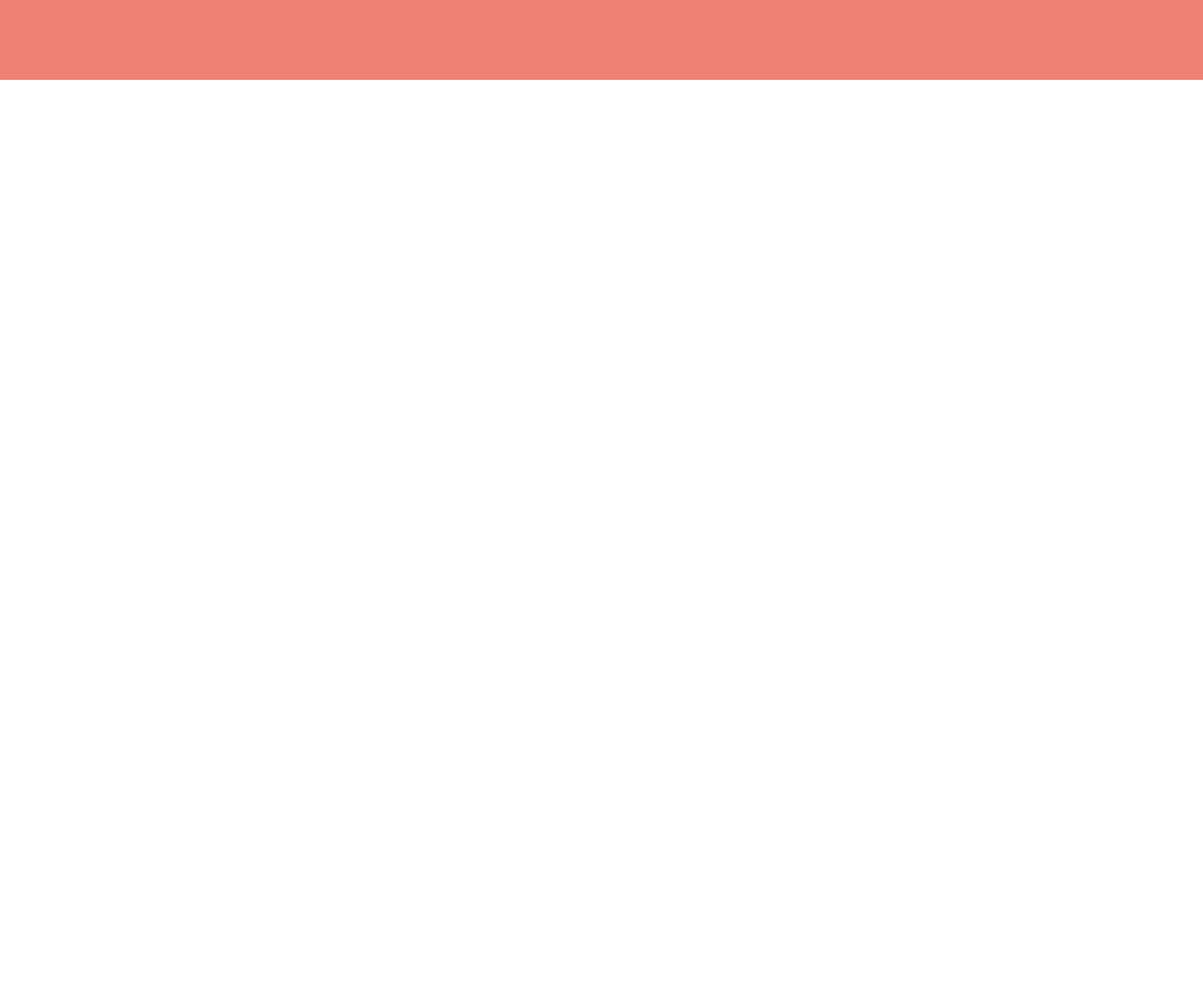
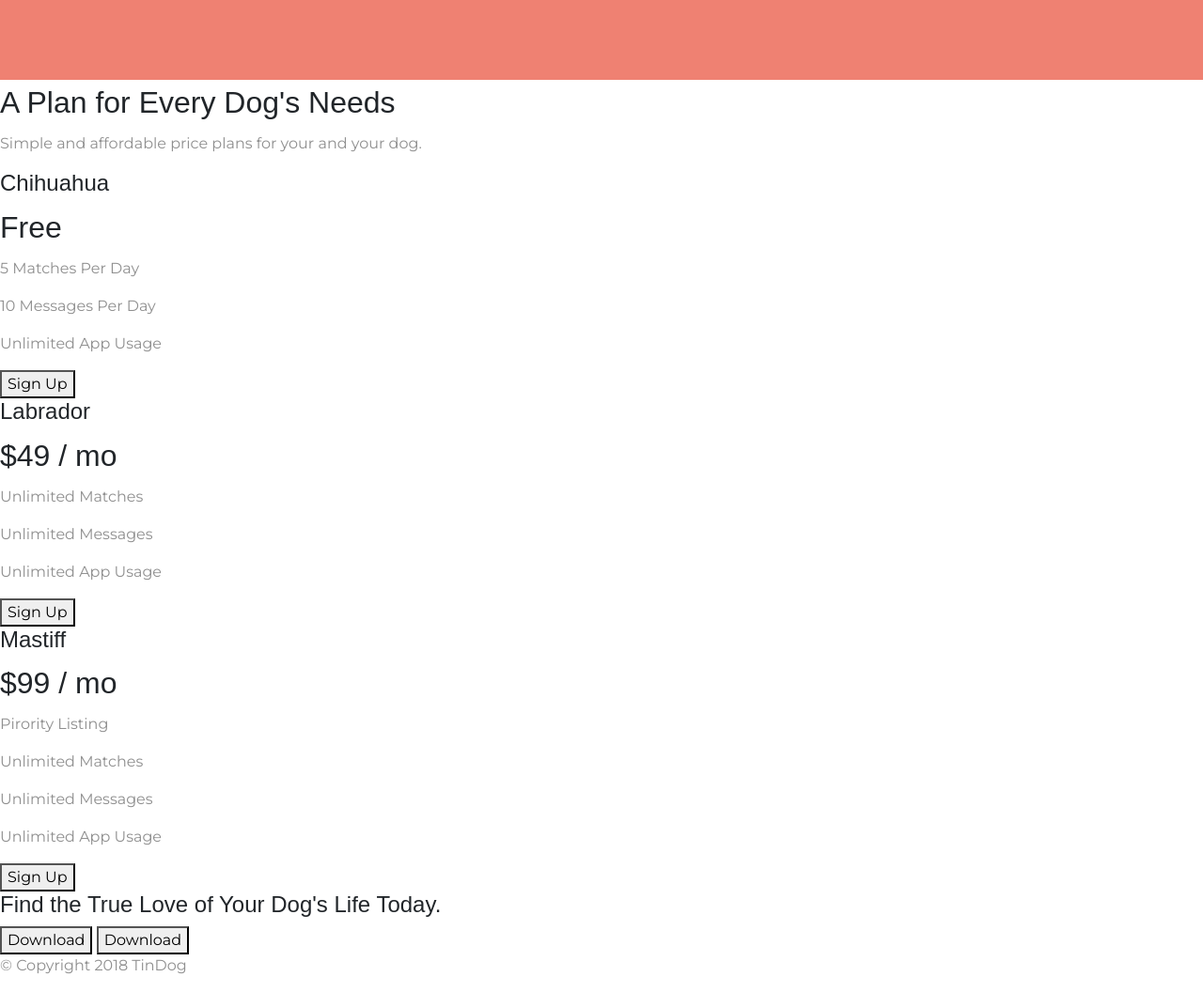
Before and after one commit to bolgarutka/bolgarutka.github.io, a plain HTML site: page index.html in a window 1280 px wide. Shown: the part 2774-3830 px from the top of the page at 94% size. Before the commit the page ends 2859 px from the top, so only its background shows below. Drawn offline with nearby package versions, Linux system fonts and the light colour scheme.

Commit message:
docs: updated description

```diff
--- a/index.html
+++ b/index.html
@@ -119,7 +119,59 @@
   </section>
 
 
+  <!-- Pricing -->
 
+  <section id="pricing">
+
+    <h2>A Plan for Every Dog's Needs</h2>
+    <p>Simple and affordable price plans for your and your dog.</p>
+
+
+    <h3>Chihuahua</h3>
+    <h2>Free</h2>
+    <p>5 Matches Per Day</p>
+    <p>10 Messages Per Day</p>
+    <p>Unlimited App Usage</p>
+    <button type="button">Sign Up</button>
+
+
+    <h3>Labrador</h3>
+    <h2>$49 / mo</h2>
+    <p>Unlimited Matches</p>
+    <p>Unlimited Messages</p>
+    <p>Unlimited App Usage</p>
+    <button type="button">Sign Up</button>
+
+
+    <h3>Mastiff</h3>
+    <h2>$99 / mo</h2>
+    <p>Pirority Listing</p>
+    <p>Unlimited Matches</p>
+    <p>Unlimited Messages</p>
+    <p>Unlimited App Usage</p>
+    <button type="button">Sign Up</button>
+
+  </section>
+
+
+  <!-- Call to Action -->
+
+  <section id="cta">
+
+    <h3>Find the True Love of Your Dog's Life Today.</h3>
+    <button type="button">Download</button>
+    <button type="button">Download</button>
+
+  </section>
+
+
+  <!-- Footer -->
+
+  <footer id="footer">
+
+    <p>© Copyright 2018 TinDog</p>
+
+  </footer>
 
 
 </body>
```
